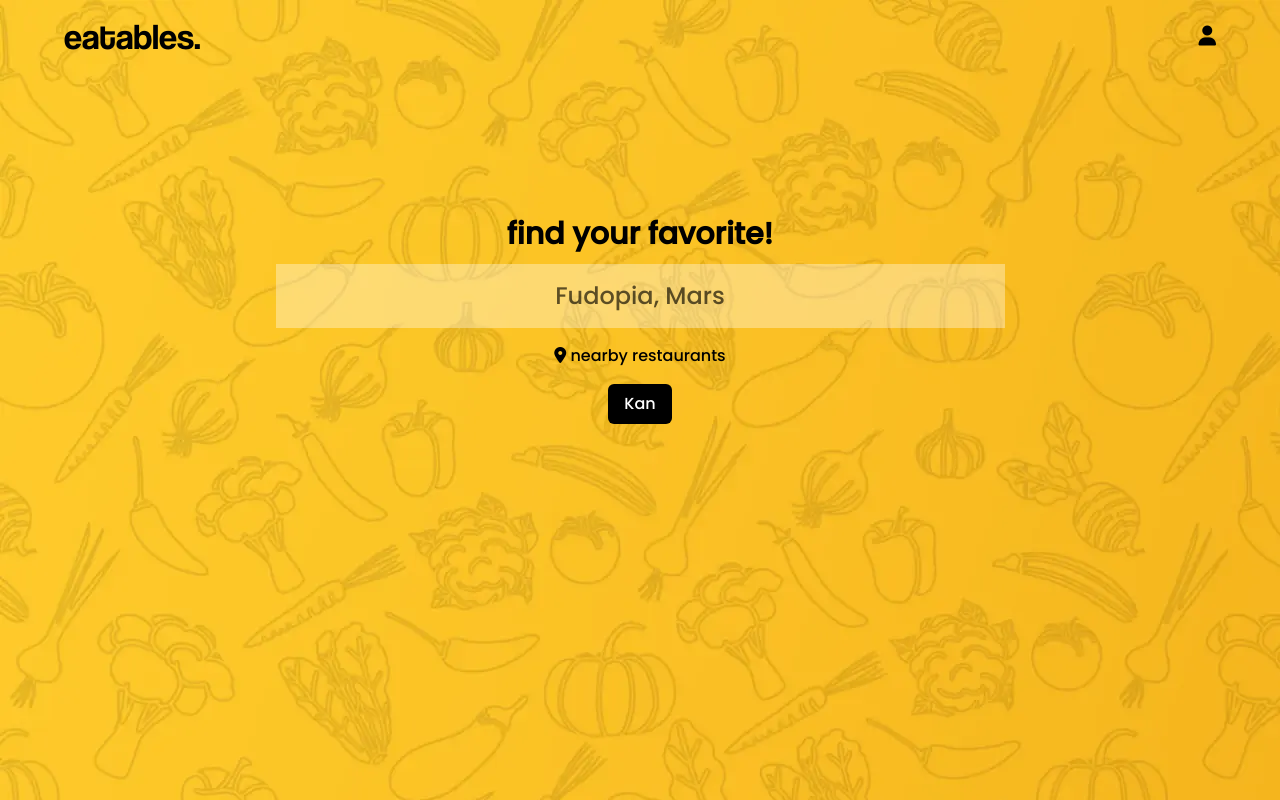
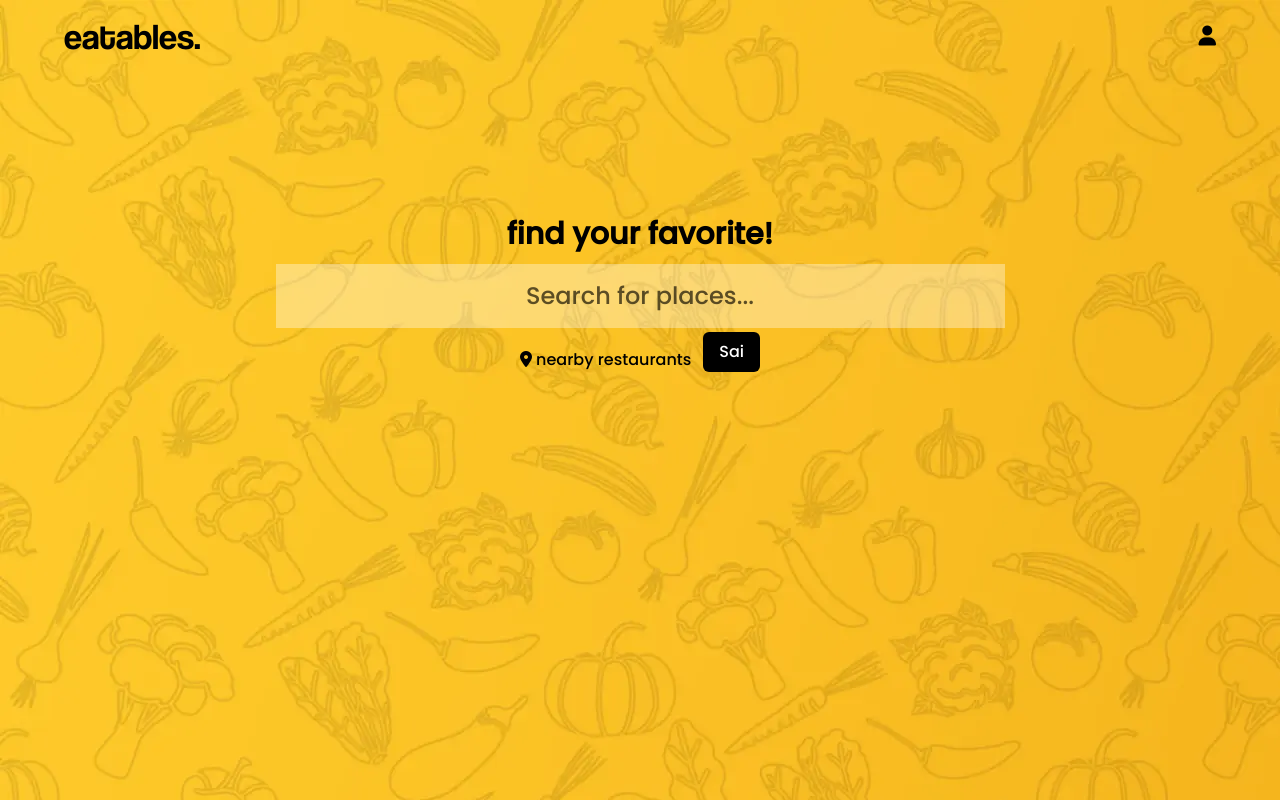
Before and after one commit to darshan-dinesh-mp/eatables, a PHP site: page /eatables/ in a window 1280 px wide. Run offline with PHP 8.4, Linux system fonts and the light colour scheme; a user stored in the database is signed in; data comes from the database, SQL or seed files in the repository; style sheets or scripts are compiled from the project's sources; some libraries are stand-ins or nearby versions.

Commit message:
search added - ashwin

```diff
--- a/hotels.php
+++ b/hotels.php
@@ -30,11 +30,11 @@ if (!$_SESSION['status']) {
 
 		echo "<br>";
 
-		$loc_name = $_GET['loc_name'];
+		$hotel_name = $_GET['loc_name'];
 		echo "<div class='flex w-full pt-4 items-center justify-between'>
 				<div class='flex space-x-2 border-b-2 pb-2 border-black'>
 					<i class='fa-sharp fa-solid fa-magnifying-glass text-2xl'></i>
-					<h3 class='font-poppy text-xl'>top picks that suits you in <span class='font-bold text-2xl capitalize'> $loc_name</span></h3>
+					<h3 class='font-poppy text-xl'>top picks that suits you in <span class='font-bold text-2xl capitalize'> $hotel_name</span></h3>
 				</div>
 				<a href='index.php'>
 					<i class='fa-solid fa-xmark text-3xl'></i>
@@ -44,7 +44,7 @@ if (!$_SESSION['status']) {
 
 		<div class="grid grid-cols-1 sm:grid-cols-2 md:grid-cols-4 gap-4 mt-12 w-full ">
 			<?php
-			$sql = "select * from hotel where loc_name='$loc_name'";
+			$sql = "select * from hotel where hotel_name='$hotel_name'";
 			$res = $con->query($sql);
 			if ($res->num_rows > 0) {
 				while ($row = $res->fetch_assoc()) {
--- a/index.php
+++ b/index.php
@@ -19,7 +19,28 @@ if (!$_SESSION['status']) {
 		<link rel="stylesheet" href="styles/style.css">
 		<script src="https://cdn.tailwindcss.com"></script>
 		<script src="https://kit.fontawesome.com/08ae7c27bc.js" crossorigin="anonymous"></script>
+		<script src="https://ajax.googleapis.com/ajax/libs/jquery/3.5.1/jquery.min.js"></script>
 		<link rel="shortcut icon" href="public/eatables.png" type="image/x-icon">
+		<script >
+			$(document).ready(function() {
+    $('#search-bar').keyup(function() {
+      var query = $(this).val();
+      if (query !== '') {
+        $.ajax({
+          url: 'search.php',
+          method: 'POST',
+          data: {query: query},
+          success: function(data) {
+            $('#search-results').html(data);
+          }
+        });
+      } else {
+        $('#search-results').html('');
+      }
+    });
+  });
+
+		</script>
 	</head>
 
 	<body>
@@ -54,20 +75,49 @@ if (!$_SESSION['status']) {
 						<h1 class="font-poppy text-2xl md:text-3xl pb-3 font-bold text-center">
 							find your favorite!
 						</h1>
-						<input class="hover:border-brand outline-none opacity-90 border-0 text-xl md:text-2xl px-10 py-3 md:px-32 md:py-4 placeholder:opacity-70 text-center placeholder:font-poppy bg-off-brand placeholder-color font-poppy hover:placeholder:-translate-y-20 placeholder:duration-[0.5s]" placeholder="Fudopia, Mars" type="text" />
-						<h1 class='text-left font-poppy pt-4'>
+						<form action="" method="get">
+						<input id="search-bar" name="search" class="hover:border-brand outline-none opacity-90 border-0 text-xl md:text-2xl px-10 py-3 md:px-32 md:py-4 placeholder:opacity-70 text-center placeholder:font-poppy bg-off-brand placeholder-color font-poppy hover:placeholder:-translate-y-20 placeholder:duration-[0.5s]" placeholder="Search for places..." type="text" />
+						</form>
+						<div id="search-results" style="font-family: 'Poppins black';">
+						</div>
+
+						<div class="flex flex-wrap items-center justify-center md:space-x-3 md:space-y-0 space-y-3 flex-col md:flex-row">
+						<?php
+
+						$sql = "SELECT h.hotel_name
+						FROM hotel h
+						INNER JOIN location l ON h.loc_name = l.loc_name ";
+
+						$res = $con->query($sql);
+
+						if(isset($_GET['search'])){
+							$search = $_GET['search'];
+							$sql = "SELECT h.hotel_name
+							FROM hotel h
+							INNER JOIN location l ON h.loc_name = l.loc_name
+							WHERE l.loc_name LIKE '%$search%'";
+							$res=$con->query($sql);
+							if($res->num_rows > 0){
+								while($row=$res->fetch_assoc()){
+									echo "<br><br><a class='py-2 md:my-4 my-1 mx-2 px-4 hover:bg-black/75 capitalize font-poppy text-center text-white rounded-md bg-black duration-300' href='hotels.php?loc_name=$row[hotel_name]'>$row[hotel_name]</a>";
+								}
+							} else {
+								echo "<p>No results found</p>";
+							}
+						}
+						elseif ($res->num_rows > 0) {?>
+
+							<h1 class='text-left font-poppy pt-4'>
 							<i class="fa-sharp fa-solid fa-location-dot"></i>
 							nearby restaurants
 						</h1>
-						<div class="flex flex-wrap items-center justify-center md:space-x-3 md:space-y-0 space-y-3 flex-col md:flex-row">
 						<?php
-						$sql = "select * from location";
-						$res = $con->query($sql);
-						if ($res->num_rows > 0) {
-							while ($row = $res->fetch_assoc()) {
-								echo "<a class='py-2 md:my-4 my-1 mx-2 px-4 hover:bg-black/75 capitalize font-poppy text-center text-white rounded-md bg-black duration-300' href='hotels.php?loc_name=$row[loc_name]'>$row[loc_name]</a>";
+							while($row=$res->fetch_assoc()){
+								echo "<br><br><a class='py-2 md:my-4 my-1 mx-2 px-4 hover:bg-black/75 capitalize font-poppy text-center text-white rounded-md bg-black duration-300' href='hotels.php?hotel_name=$row[hotel_name]'>$row[hotel_name]</a>";
 							}
 						}
+
+
 					}
 						?> </div>
 					</div>
```
Also changed, not shown: search.php (added, +21 -0 lines), search.js (added).
